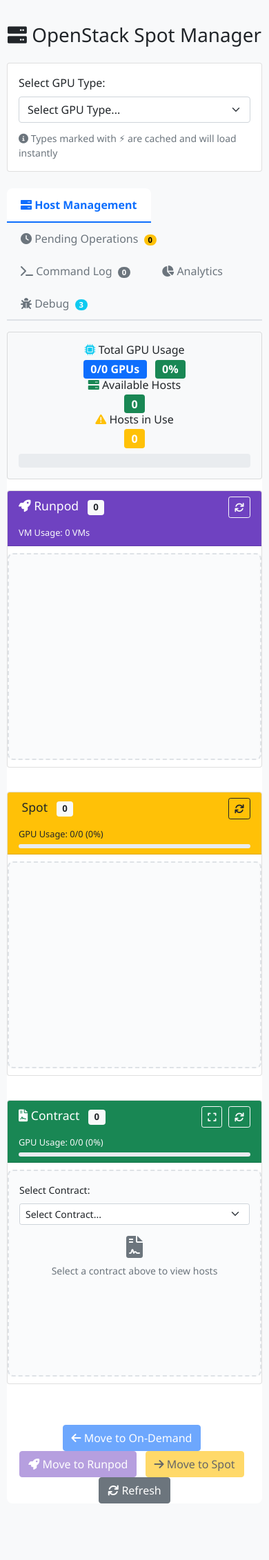
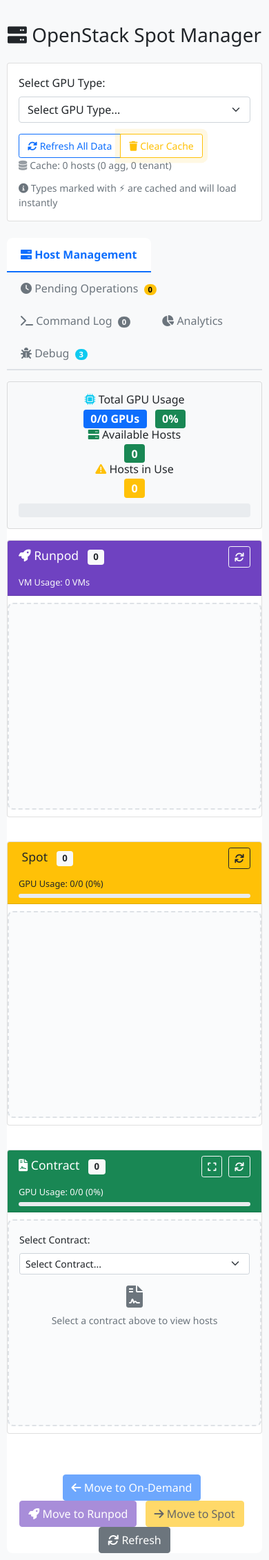
Before and after one commit to luis15pt/openstack-spot-manager, a Flask app: page / in a window 390 px wide. Shown: the whole page at 69% size. Before the commit the page ends 2180 px from the top, so only its background shows below. Run offline with Flask 3, Linux system fonts and the light colour scheme; data that the repository does not hold is empty; some libraries are stand-ins or nearby versions.

Commit message:
Add comprehensive frontend cache management system
- Add cache management buttons to GPU selector area:
  * 'Refresh All Data' - clears caches and reloads current view
  * 'Clear Cache' - clears caches without reload
- Add cache status display showing current cache sizes
- Implement CacheManager JavaScript module with:
  * TTL-aware cache refresh functionality
  * Beautiful toast notifications with success/error states
  * Automatic cache status updates every 30 seconds
  * Integration with existing OpenStack data loading
- Add comprehensive CSS styling for:
  * Sliding toast notifications with proper z-index
  * Cache button styling and loading states
  * Responsive design for mobile devices
- Include cache-manager.js in HTML template load order

Frontend now provides full cache visibility and control\!

🤖 Generated with [Claude Code](https://claude.ai/code)

Co-Authored-By: Claude <noreply@anthropic.com>

```diff
--- /dev/null
+++ b/static/cache-manager.js
@@ -0,0 +1,269 @@
+/**
+ * Cache Management System
+ * Handles cache refresh operations, notifications, and status updates
+ */
+
+window.CacheManager = (function() {
+    'use strict';
+
+    let notificationTimeout = null;
+
+    /**
+     * Show notification to user
+     */
+    function showNotification(message, type = 'info', duration = 3000) {
+        // Clear existing notification timeout
+        if (notificationTimeout) {
+            clearTimeout(notificationTimeout);
+        }
+
+        // Create or update notification element
+        let notification = document.getElementById('cache-notification');
+        if (!notification) {
+            notification = document.createElement('div');
+            notification.id = 'cache-notification';
+            notification.className = 'cache-notification';
+            document.body.appendChild(notification);
+        }
+
+        // Set notification content and style
+        notification.className = `cache-notification ${type} show`;
+        notification.innerHTML = `
+            <div class="notification-content">
+                <i class="fas ${getIconForType(type)}"></i>
+                <span>${message}</span>
+                <button type="button" class="btn-close" onclick="CacheManager.hideNotification()"></button>
+            </div>
+        `;
+
+        // Auto-hide after specified duration
+        notificationTimeout = setTimeout(() => {
+            hideNotification();
+        }, duration);
+    }
+
+    /**
+     * Hide notification
+     */
+    function hideNotification() {
+        const notification = document.getElementById('cache-notification');
+        if (notification) {
+            notification.classList.remove('show');
+        }
+        if (notificationTimeout) {
+            clearTimeout(notificationTimeout);
+            notificationTimeout = null;
+        }
+    }
+
+    /**
+     * Get icon class for notification type
+     */
+    function getIconForType(type) {
+        switch (type) {
+            case 'success': return 'fa-check-circle';
+            case 'error': return 'fa-exclamation-triangle';
+            case 'warning': return 'fa-exclamation-circle';
+            default: return 'fa-info-circle';
+        }
+    }
+
+    /**
+     * Update cache status display
+     */
+    async function updateCacheStatus() {
+        try {
+            const response = await fetch('/api/cache-status');
+            if (response.ok) {
+                const status = await response.json();
+                const cacheStatusEl = document.getElementById('cache-status');
+
+                if (cacheStatusEl && status.success) {
+                    const totalHosts = status.total_cached_hosts || 0;
+                    const hostCache = status.host_aggregate_cache?.host_aggregate_cache_size || 0;
+                    const netboxCache = status.netbox_cache?.tenant_cache_size || 0;
+
+                    cacheStatusEl.innerHTML = `
+                        <i class="fas fa-database"></i>
+                        Cache: ${totalHosts} hosts (${hostCache} agg, ${netboxCache} tenant)
+                    `;
+                    cacheStatusEl.title = `Host Aggregate Cache: ${hostCache} entries\nNetBox Tenant Cache: ${netboxCache} entries`;
+                }
+            }
+        } catch (error) {
+            console.error('Failed to get cache status:', error);
+        }
+    }
+
+    /**
+     * Refresh all data - clears caches and reloads current view
+     */
+    async function refreshAllData() {
+        const refreshBtn = document.getElementById('refresh-all-btn');
+        const originalText = refreshBtn?.innerHTML;
+
+        try {
+            // Show loading state
+            if (refreshBtn) {
+                refreshBtn.innerHTML = '<i class="fas fa-spinner fa-spin"></i> Refreshing...';
+                refreshBtn.disabled = true;
+            }
+
+            showNotification('Refreshing all cached data...', 'info', 5000);
+
+            // Clear all caches
+            const response = await fetch('/api/refresh-all-data', {
+                method: 'POST',
+                headers: {
+                    'Content-Type': 'application/json'
+                }
+            });
+
+            if (response.ok) {
+                const result = await response.json();
+                console.log('✅ All data refreshed:', result);
+
+                // Reload current data (whatever view is currently displayed)
+                await reloadCurrentView();
+
+                // Show success message
+                const clearedInfo = result.cleared;
+                const message = `Data refreshed! Cleared: ${clearedInfo.host_aggregate_cache} host cache, ${clearedInfo.netbox_cache} tenant cache`;
+                showNotification(message, 'success');
+
+                // Update cache status
+                setTimeout(updateCacheStatus, 1000);
+
+            } else {
+                const error = await response.json();
+                throw new Error(error.error || `HTTP ${response.status}`);
+            }
+
+        } catch (error) {
+            console.error('❌ Failed to refresh all data:', error);
+            showNotification(`Failed to refresh data: ${error.message}`, 'error');
+        } finally {
+            // Restore button
+            if (refreshBtn && originalText) {
+                refreshBtn.innerHTML = originalText;
+                refreshBtn.disabled = false;
+            }
+        }
+    }
+
+    /**
+     * Clear cache only - doesn't reload data
+     */
+    async function clearCacheOnly() {
+        const clearBtn = document.getElementById('clear-cache-btn');
+        const originalText = clearBtn?.innerHTML;
+
+        try {
+            // Show loading state
+            if (clearBtn) {
+                clearBtn.innerHTML = '<i class="fas fa-spinner fa-spin"></i> Clearing...';
+                clearBtn.disabled = true;
+            }
+
+            const response = await fetch('/api/clear-cache', {
+                method: 'POST'
+            });
+
+            if (response.ok) {
+                const result = await response.json();
+                console.log('✅ Cache cleared:', result);
+
+                const clearedInfo = result.cleared;
+                const message = `Cache cleared! ${clearedInfo.host_aggregate_cache} host entries, ${clearedInfo.netbox_cache} tenant entries`;
+                showNotification(message, 'success');
+
+                updateCacheStatus();
+            } else {
+                const error = await response.json();
+                throw new Error(error.error || `HTTP ${response.status}`);
+            }
+        } catch (error) {
+            console.error('❌ Failed to clear cache:', error);
+            showNotification(`Failed to clear cache: ${error.message}`, 'error');
+        } finally {
+            // Restore button
+            if (clearBtn && originalText) {
+                clearBtn.innerHTML = originalText;
+                clearBtn.disabled = false;
+            }
+        }
+    }
+
+    /**
+     * Reload whatever view is currently displayed
+     */
+    async function reloadCurrentView() {
+        try {
+            const currentGpuType = getCurrentGpuType();
+            if (currentGpuType && window.OpenStack?.loadAggregateData) {
+                console.log(`🔄 Reloading current view: ${currentGpuType}`);
+                await window.OpenStack.loadAggregateData(currentGpuType);
+            } else {
+                console.log('🔄 No current GPU type selected or loadAggregateData not available');
+            }
+        } catch (error) {
+            console.error('❌ Failed to reload current view:', error);
+            throw error;
+        }
+    }
+
+    /**
+     * Get currently selected GPU type
+     */
+    function getCurrentGpuType() {
+        const gpuSelect = document.getElementById('gpuTypeSelect');
+        return gpuSelect ? gpuSelect.value : null;
+    }
+
+    /**
+     * Initialize cache management system
+     */
+    function init() {
+        console.log('🔧 Initializing Cache Manager...');
+
+        // Bind event listeners
+        const refreshAllBtn = document.getElementById('refresh-all-btn');
+        const clearCacheBtn = document.getElementById('clear-cache-btn');
+
+        if (refreshAllBtn) {
+            refreshAllBtn.addEventListener('click', refreshAllData);
+        }
+
+        if (clearCacheBtn) {
+            clearCacheBtn.addEventListener('click', clearCacheOnly);
+        }
+
+        // Update cache status on page load
+        updateCacheStatus();
+
+        // Update cache status periodically (every 30 seconds)
+        setInterval(updateCacheStatus, 30000);
+
+        console.log('✅ Cache Manager initialized');
+    }
+
+    // Initialize when DOM is ready
+    if (document.readyState === 'loading') {
+        document.addEventListener('DOMContentLoaded', init);
+    } else {
+        init();
+    }
+
+    // Public API
+    return {
+        init,
+        refreshAllData,
+        clearCacheOnly,
+        updateCacheStatus,
+        showNotification,
+        hideNotification
+    };
+
+})();
+
+console.log('📄 CACHE-MANAGER.JS: Module loaded');
--- a/static/style.css
+++ b/static/style.css
@@ -2360,3 +2360,109 @@ body {
         margin-bottom: 15px;
     }
 }
+
+/* =============================================================================
+   CACHE MANAGEMENT STYLES
+   ============================================================================= */
+
+/* Cache notification styles */
+.cache-notification {
+    position: fixed;
+    top: 20px;
+    right: 20px;
+    z-index: 1050;
+    min-width: 300px;
+    max-width: 500px;
+    opacity: 0;
+    transform: translateX(100%);
+    transition: all 0.3s ease-in-out;
+}
+
+.cache-notification.show {
+    opacity: 1;
+    transform: translateX(0);
+}
+
+.cache-notification .notification-content {
+    padding: 12px 16px;
+    border-radius: 8px;
+    color: white;
+    font-weight: 500;
+    box-shadow: 0 4px 12px rgba(0, 0, 0, 0.15);
+    display: flex;
+    align-items: center;
+    gap: 8px;
+}
+
+.cache-notification.success .notification-content {
+    background-color: #28a745;
+    border-left: 4px solid #1e7e34;
+}
+
+.cache-notification.error .notification-content {
+    background-color: #dc3545;
+    border-left: 4px solid #bd2130;
+}
+
+.cache-notification.warning .notification-content {
+    background-color: #ffc107;
+    color: #212529;
+    border-left: 4px solid #d39e00;
+}
+
+.cache-notification.info .notification-content {
+    background-color: #17a2b8;
+    border-left: 4px solid #117a8b;
+}
+
+.cache-notification .btn-close {
+    background: none;
+    border: none;
+    color: inherit;
+    opacity: 0.7;
+    font-size: 1.2em;
+    cursor: pointer;
+    margin-left: auto;
+}
+
+.cache-notification .btn-close:hover {
+    opacity: 1;
+}
+
+/* Cache status styling */
+#cache-status {
+    font-size: 0.875rem;
+    display: flex;
+    align-items: center;
+    gap: 4px;
+}
+
+#cache-status i {
+    opacity: 0.7;
+}
+
+/* Cache control buttons */
+.btn-group .btn-sm {
+    font-size: 0.875rem;
+    padding: 0.375rem 0.75rem;
+}
+
+.btn-group .btn:first-child {
+    border-top-right-radius: 0;
+    border-bottom-right-radius: 0;
+}
+
+.btn-group .btn:last-child {
+    border-top-left-radius: 0;
+    border-bottom-left-radius: 0;
+}
+
+.btn-group .btn:not(:first-child):not(:last-child) {
+    border-radius: 0;
+}
+
+/* Loading state for cache buttons */
+.btn[disabled] {
+    opacity: 0.6;
+    cursor: not-allowed;
+}
--- a/templates/index.html
+++ b/templates/index.html
@@ -30,6 +30,25 @@
                                 <select id="gpuTypeSelect" class="form-select">
                                     <option value="">Select GPU Type...</option>
                                 </select>
+
+                                <!-- Cache Management Controls -->
+                                <div class="row mt-3">
+                                    <div class="col-md-8">
+                                        <div class="btn-group" role="group" aria-label="Cache management">
+                                            <button type="button" class="btn btn-outline-primary btn-sm" id="refresh-all-btn" title="Clear all caches and refresh current data">
+                                                <i class="fas fa-sync-alt"></i> Refresh All Data
+                                            </button>
+                                            <button type="button" class="btn btn-outline-warning btn-sm" id="clear-cache-btn" title="Clear caches without refreshing data">
+                                                <i class="fas fa-trash"></i> Clear Cache
+                                            </button>
+                                        </div>
+                                    </div>
+                                    <div class="col-md-4 text-end">
+                                        <small class="text-muted" id="cache-status">
+                                            <i class="fas fa-database"></i> Cache: Loading...
+                                        </small>
+                                    </div>
+                                </div>
 
                                 <div class="d-flex justify-content-between align-items-center mt-2">
                                     <small class="form-text text-muted">
@@ -813,6 +832,7 @@
     <!-- Modular JavaScript files -->
     <script src="{{ url_for('static', filename='utils.js') }}"></script>
     <script src="{{ url_for('static', filename='logs.js') }}"></script>
+    <script src="{{ url_for('static', filename='cache-manager.js') }}"></script>
     <script src="{{ url_for('static', filename='hyperstack.js') }}"></script>
     <script src="{{ url_for('static', filename='openstack.js') }}"></script>
     <script src="{{ url_for('static', filename='frontend.js') }}"></script>
```
